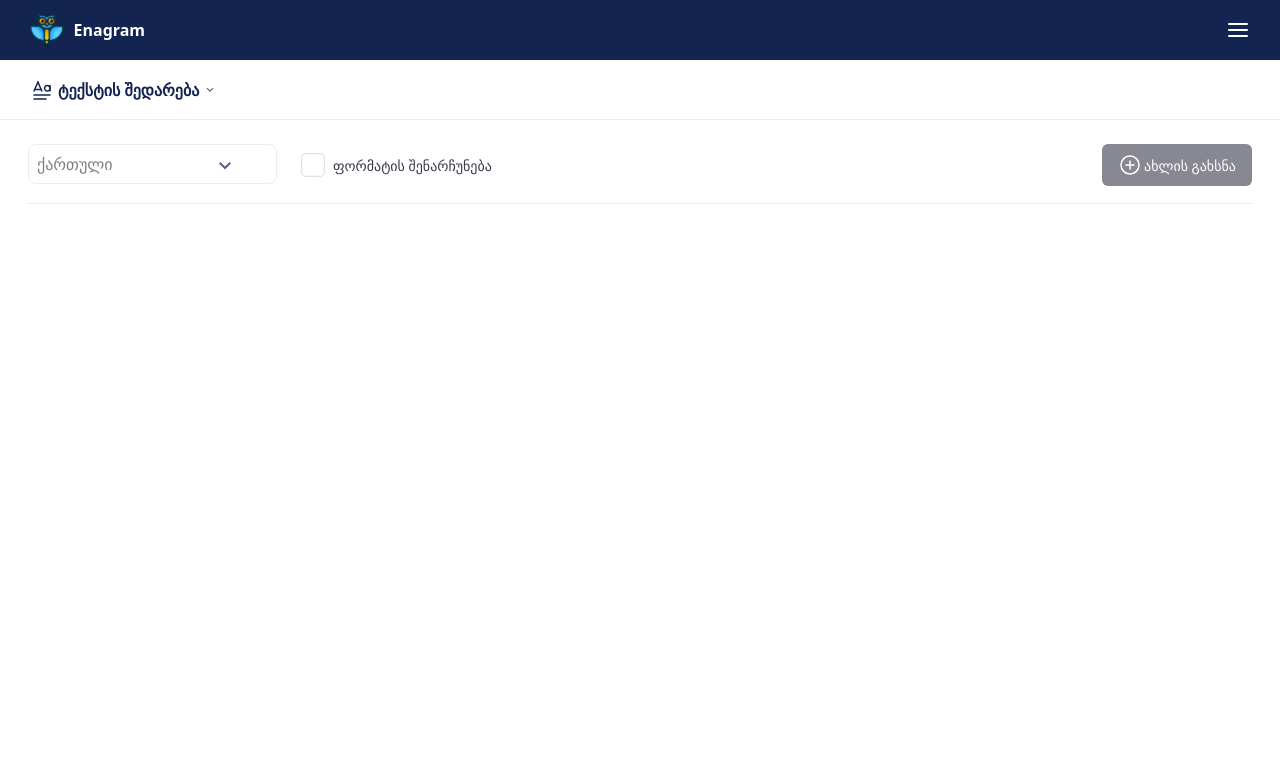
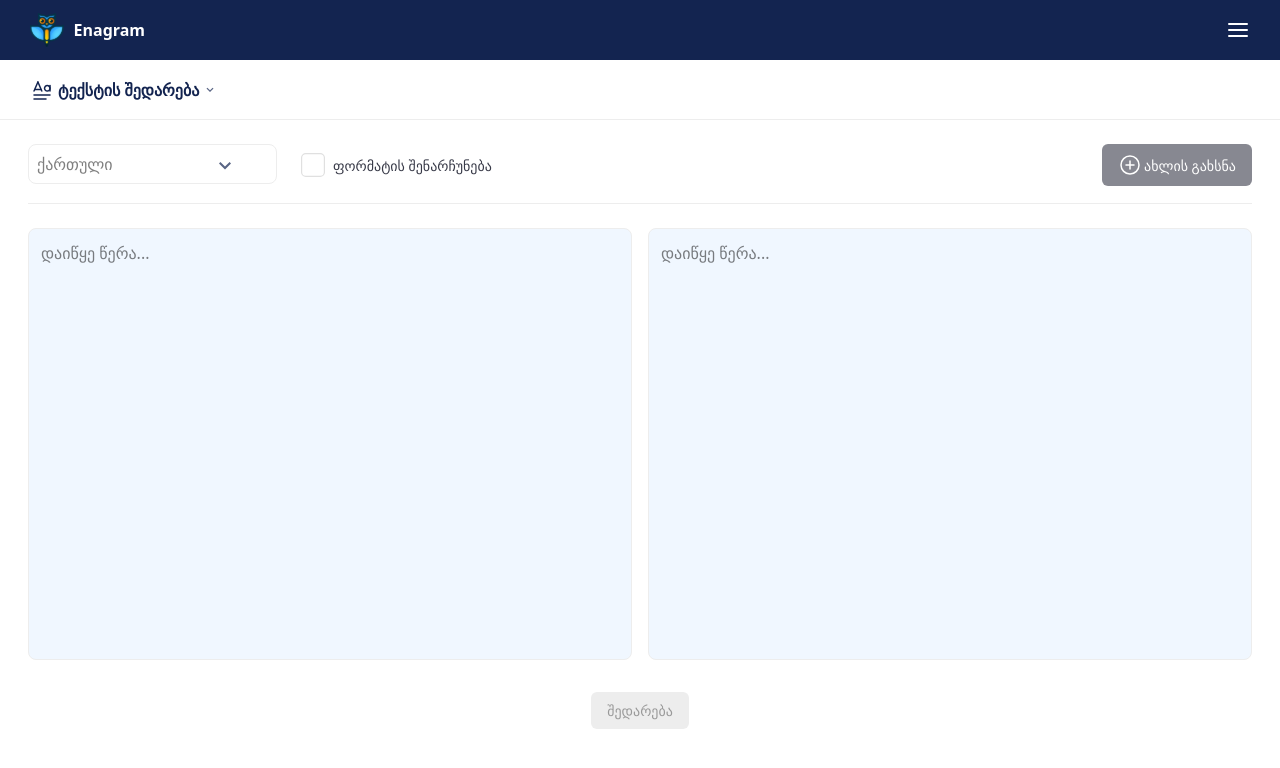
Before and after one commit to Gdzelishviliv/enagramm-task, a React (Vite) app: page / in a window 1280 px wide. Shown: the top 768 px of the page. Built offline with nearby package versions, Linux system fonts and the light colour scheme.

Commit message:
feat[add]-main algorithm

```diff
--- a/src/components/organisms/MainSection.jsx
+++ b/src/components/organisms/MainSection.jsx
@@ -1,9 +1,123 @@
-import React from "react";
+import { useState } from "react";
 import DownArrow from "../../assets/down-arrow.svg";
 import Checkbox from "../../assets/chechkbox.svg";
 import ButtonIcn from "../../assets/button.svg";
 
 const MainSection = () => {
+  const [text1, setText1] = useState("");
+  const [text2, setText2] = useState("");
+  const [comparedText1, setComparedText1] = useState([]);
+  const [comparedText2, setComparedText2] = useState([]);
+  const [isCompared, setIsCompared] = useState(false);
+
+  const createDiff = (text1, text2) => {
+    const words1 = text1.split(/(\s+)/);
+    const words2 = text2.split(/(\s+)/);
+
+    const result1 = [];
+    const result2 = [];
+
+    // Find what's missing in text1 (needs to be added - green)
+    // Find what's extra in text1 (needs to be deleted - red)
+    let i = 0,
+      j = 0;
+
+    while (i < words1.length || j < words2.length) {
+      if (i < words1.length && j < words2.length && words1[i] === words2[j]) {
+        // Same word in both - no change needed
+        result1.push(<span key={`t1-${i}`}>{words1[i]}</span>);
+        result2.push(<span key={`t2-${j}`}>{words2[j]}</span>);
+        i++;
+        j++;
+      } else if (i < words1.length && !words2.slice(j).includes(words1[i])) {
+        // Word exists in text1 but not in text2 - mark for deletion (red)
+        result1.push(
+          <span
+            key={`t1-del-${i}`}
+            className="bg-red-200 text-red-800 px-1 rounded"
+          >
+            {words1[i]}
+          </span>
+        );
+        i++;
+      } else if (j < words2.length && !words1.slice(i).includes(words2[j])) {
+        // Word exists in text2 but not in text1 - mark for addition (green)
+        result1.push(
+          <span
+            key={`t1-add-${j}`}
+            className="bg-green-200 text-green-800 px-1 rounded"
+          >
+            {words2[j]}
+          </span>
+        );
+        j++;
+      } else {
+        // Handle remaining cases
+        if (i < words1.length) {
+          result1.push(<span key={`t1-${i}`}>{words1[i]}</span>);
+          i++;
+        }
+        if (j < words2.length) {
+          result2.push(<span key={`t2-${j}`}>{words2[j]}</span>);
+          j++;
+        }
+      }
+    }
+
+    // For text2, show what needs to be added/removed to match text1
+    i = 0;
+    j = 0;
+
+    while (i < words2.length || j < words1.length) {
+      if (i < words2.length && j < words1.length && words2[i] === words1[j]) {
+        // Same word - already added above
+        i++;
+        j++;
+      } else if (i < words2.length && !words1.slice(j).includes(words2[i])) {
+        // Word exists in text2 but not in text1 - mark for deletion (red)
+        result2.push(
+          <span
+            key={`t2-del-${i}`}
+            className="bg-red-200 text-red-800 px-1 rounded"
+          >
+            {words2[i]}
+          </span>
+        );
+        i++;
+      } else if (j < words1.length && !words2.slice(i).includes(words1[j])) {
+        // Word exists in text1 but not in text2 - mark for addition (green)
+        result2.push(
+          <span
+            key={`t2-add-${j}`}
+            className="bg-green-200 text-green-800 px-1 rounded"
+          >
+            {words1[j]}
+          </span>
+        );
+        j++;
+      } else {
+        if (i < words2.length) i++;
+        if (j < words1.length) j++;
+      }
+    }
+
+    return { result1, result2 };
+  };
+
+  const handleCompare = () => {
+    const { result1, result2 } = createDiff(text1, text2);
+    setComparedText1(result1);
+    setComparedText2(result2);
+    setIsCompared(true);
+  };
+
+  const handleReset = () => {
+    setText1("");
+    setText2("");
+    setComparedText1([]);
+    setComparedText2([]);
+    setIsCompared(false);
+  };
   return (
     <>
       <div className="pt-[24px]">
@@ -38,6 +152,55 @@ const MainSection = () => {
             </button>
           </div>
         </div>
+        <div className="mx-[16px] md:mx-[28px] mt-[24px]">
+          <div className="grid grid-cols-1 md:grid-cols-2 gap-[16px] mb-[16px]">
+            <div className="flex flex-col">
+              {!isCompared ? (
+                <textarea
+                  className="border-[1px] border-[#EDEDED] bg-[#F0F7FF] rounded-[8px] p-[12px] h-[190px] resize-none focus:outline-none focus:border-[#383A48] md:h-[432px]"
+                  placeholder="დაიწყე წერა..."
+                  value={text1}
+                  onChange={(e) => setText1(e.target.value)}
+                />
+              ) : (
+                <div className="border-[1px] border-[#EDEDED] rounded-[8px] p-[12px] min-h-[120px] bg-[#fafafa] text-[14px] leading-relaxed">
+                  {comparedText1}
+                </div>
+              )}
+            </div>
+            <div className="flex flex-col">
+              {!isCompared ? (
+                <textarea
+                  className="border-[1px] border-[#EDEDED] bg-[#F0F7FF] rounded-[8px] p-[12px] h-[190px] resize-none focus:outline-none focus:border-[#383A48] md:h-[432px]"
+                  placeholder="დაიწყე წერა..."
+                  value={text2}
+                  onChange={(e) => setText2(e.target.value)}
+                />
+              ) : (
+                <div className="border-[1px] border-[#EDEDED] rounded-[8px] p-[12px] min-h-[120px] bg-[#fafafa] text-[14px] leading-relaxed">
+                  {comparedText2}
+                </div>
+              )}
+            </div>
+          </div>
+          <div className="flex gap-[12px] mb-[40px] justify-center mt-[32px]">
+            <button
+              onClick={handleCompare}
+              disabled={!text1 || !text2 || isCompared}
+              className="bg-[#383A48] text-white px-[16px] py-[8px] rounded-[6px] text-[14px] font-medium disabled:bg-[#EDEDED] disabled:text-[#999] hover:bg-[#2a2c38] transition-colors"
+            >
+              შედარება
+            </button>
+            {isCompared && (
+              <button
+                onClick={handleReset}
+                className="bg-[#f5f5f5] text-[#383A48] px-[16px] py-[8px] rounded-[6px] text-[14px] font-medium border-[1px] border-[#EDEDED] hover:bg-[#e8e8e8] transition-colors"
+              >
+                Reset
+              </button>
+            )}
+          </div>
+        </div>
       </div>
     </>
   );
```
